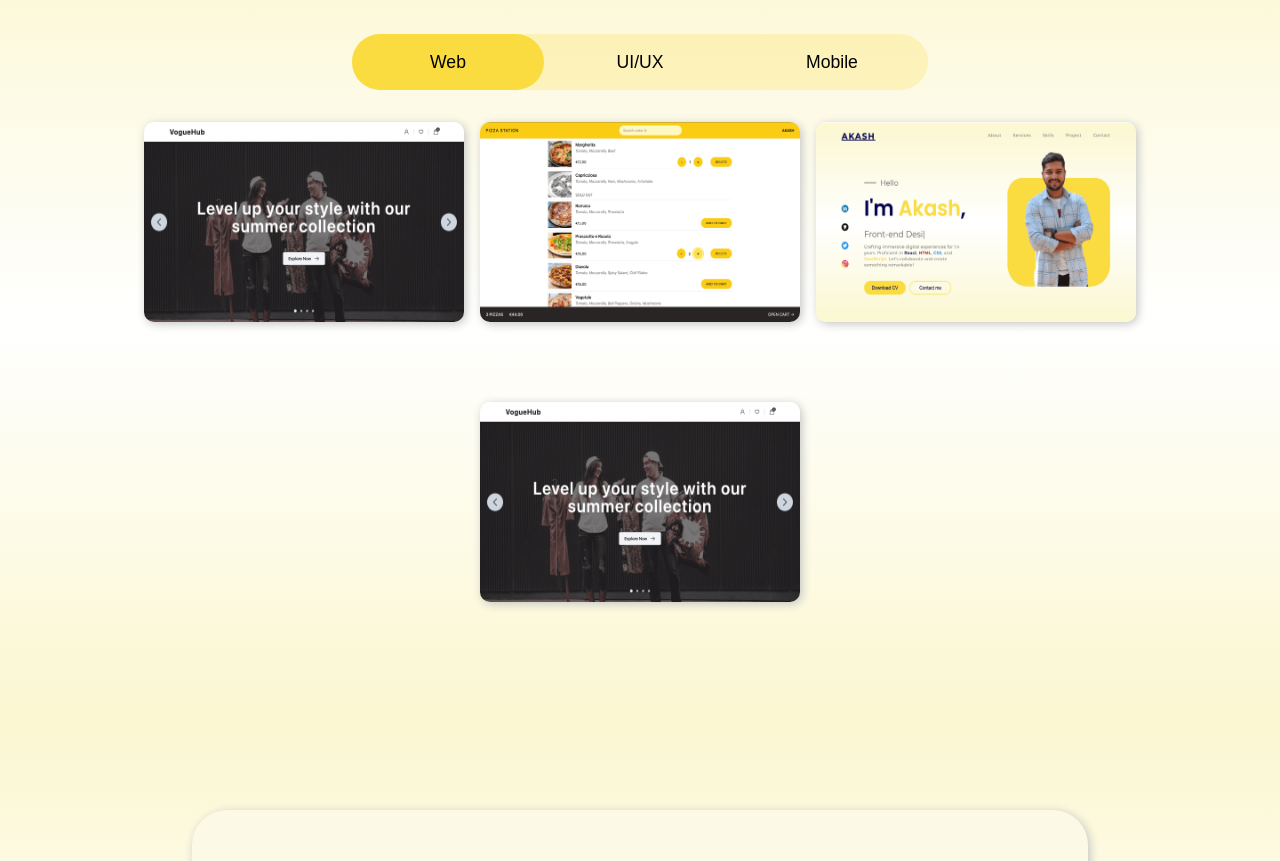
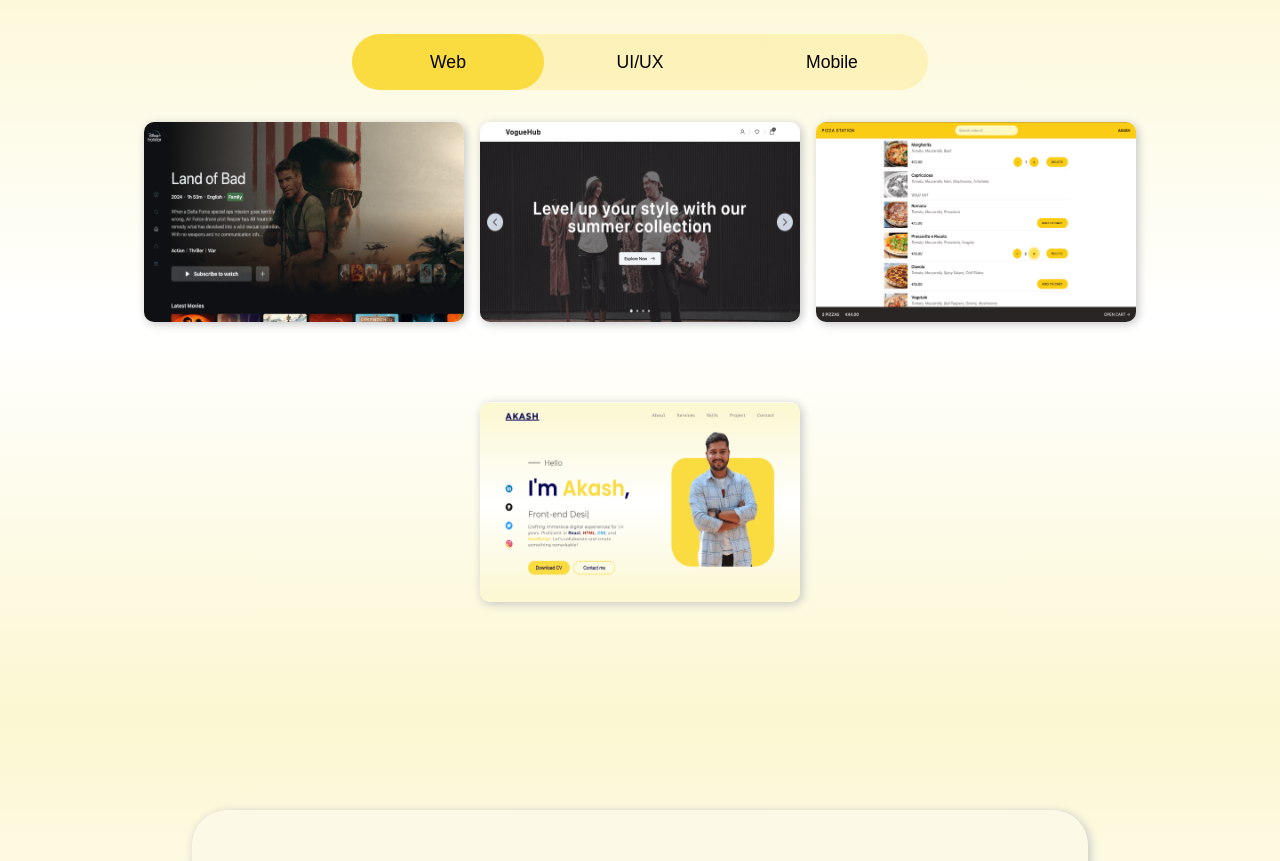
Before and after one commit to akashpatil8/personal-portfolio, a React (Vite) app: page / in a window 1280 px wide. Shown: the part 3280-4141 px from the top of the page. Built offline with nearby package versions, Linux system fonts and the light colour scheme.

Commit message:
add hotstar-clone project

```diff
--- a/public/data/projectData.js
+++ b/public/data/projectData.js
@@ -43,11 +43,20 @@ import sass from "../assets/sass.png";
 // import sheets from "../public/assets/sheetassets.png";
 import tailwind from "../assets/tailwind.png";
 import moviePedia from "../assets/moviepedia.png";
+import hotstarClone from "../assets/hotstar-clone.png";
 
 export const projectData = {
   web: [
     {
       id: 11,
+      title: "Hotstar Clone",
+      poster: hotstarClone,
+      desc: "Developed a Hotstar Clone website, replicating the popular video streaming platform Hotstar. Leveraged the TMDB API to fetch movie and TV show data, providing users with a seamless browsing experience. The website is fully responsive, ensuring optimal viewing across various devices",
+      link: "https://hotstar-akash.vercel.app",
+      skillIcon: [react, tailwind, reactQuery, reactRouter, framer],
+    },
+    {
+      id: 12,
       title: "VogueHub",
       poster: voguehub,
       desc: "VogueHub redefines fashion shopping with curated collections, secure payments, and fast delivery. Discover the latest trends and elevate your style with ease, all in one convenient online destination for fashion enthusiasts.",
@@ -55,7 +64,7 @@ export const projectData = {
       skillIcon: [react, reactQuery, reactRouter, tailwind, framer],
     },
     {
-      id: 12,
+      id: 13,
       title: "Pizza Station",
       poster: pizzaStation,
       desc: "Experience Pizzeriea, the ultimate pizza delivery website. With beautiful design and innovative features, customize your order and track delivery for a seamless pizza experience.",
@@ -63,20 +72,12 @@ export const projectData = {
       skillIcon: [react, redux, reactRouter, tailwind],
     },
     {
-      id: 13,
+      id: 14,
       title: "portfolio website",
       poster: portfolioWebsite,
       desc: "For my portfolio website redesign, I revamped a static portfolio into a dynamic showcase, focusing on user experience and accessibility.",
       link: "",
       skillIcon: [react, sass, framer],
-    },
-    {
-      id: 14,
-      title: "VogueHub",
-      poster: voguehub,
-      desc: "Ut enim ad minim veniam, quis nostrud exercitation ullamco laboris nisi ut aliquip ex ea commodo con Ut enim ad minim veniam, quiscnostrud exercitation ullamcoa",
-      link: "",
-      skillIcon: [react, tailwind, framer],
     },
   ],
   mobile: [
--- a/src/components/SkillsPill.jsx
+++ b/src/components/SkillsPill.jsx
@@ -6,6 +6,7 @@ export default function SkillsPill({
   skill,
   pillSide = "left",
   dotPosition = "center",
+  i,
 }) {
   return (
     <div className={`skills-pill-container dot-${dotPosition}`}>
```
Also changed, not shown: public/assets/hotstar-clone.png (added).
